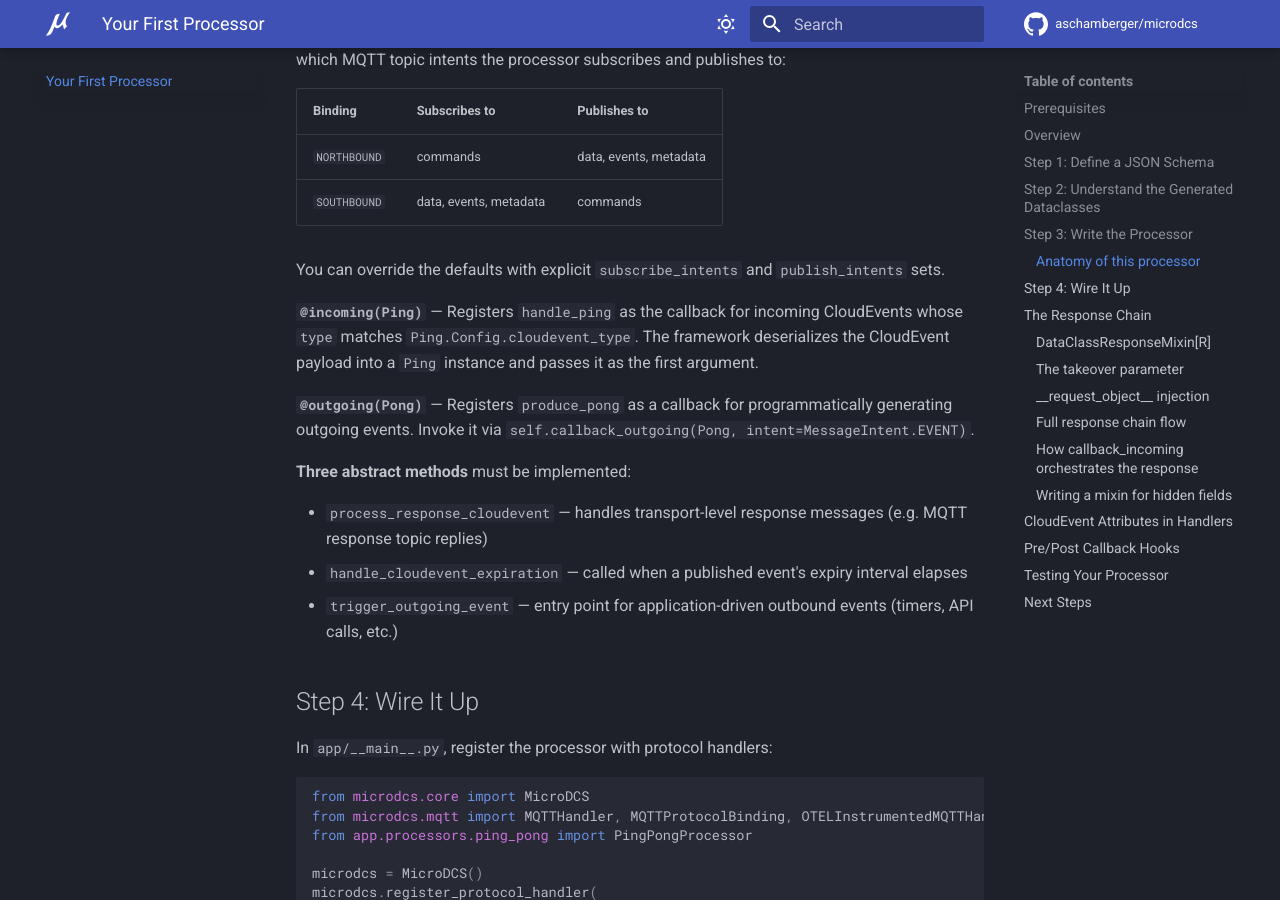
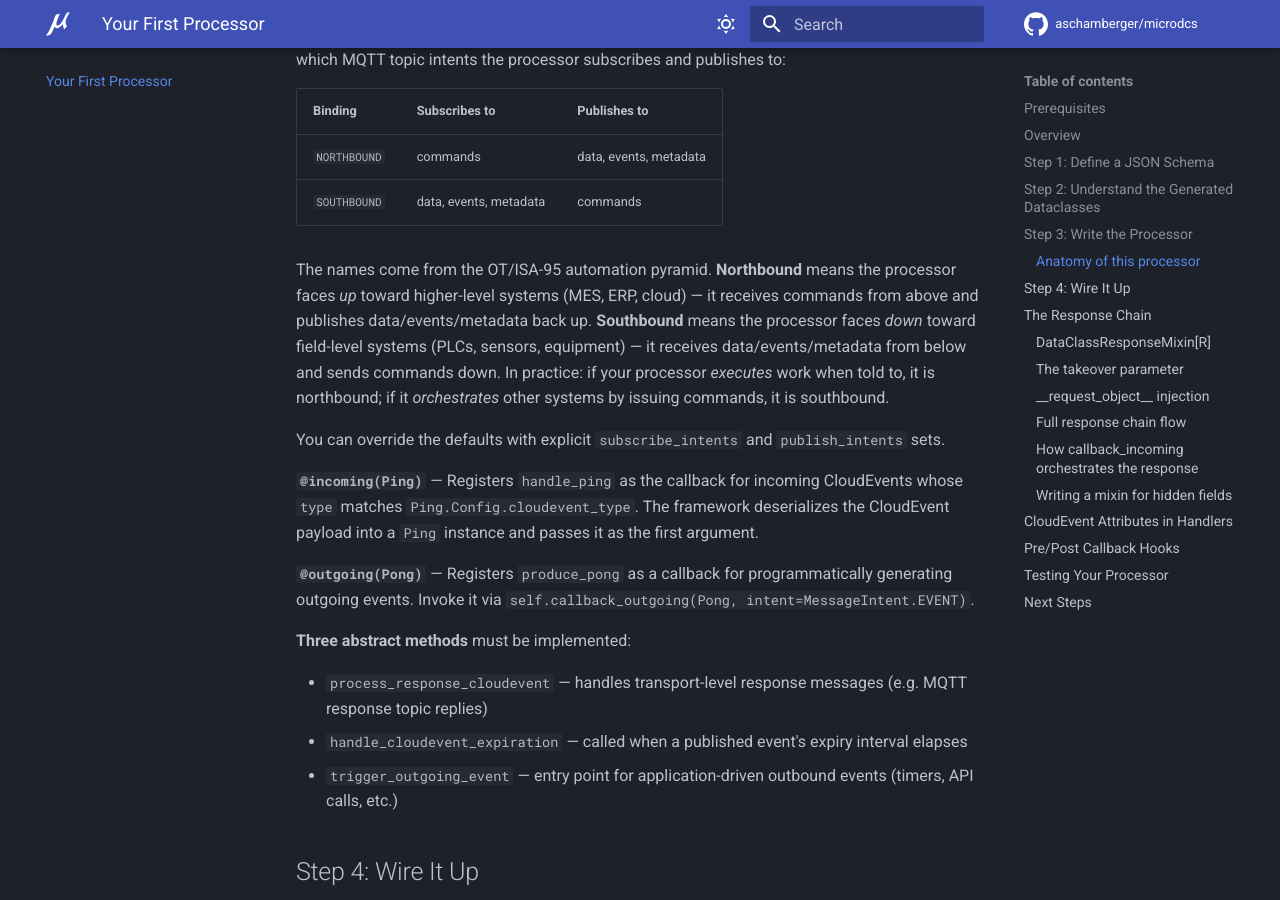
Before and after one commit to aschamberger/microdcs, an MkDocs documentation site: the page built from docs/your-first-processor.md, in a window 1280 px wide and 900 px high, scrolled down 3677 px. Built offline with MkDocs 1.6.1 and Material for MkDocs 9.7.7, drawn with Linux system fonts in a browser that asks for light colours; comment, search, counter and statistics services are not loaded.

Commit message:
docs: explain northbound/southbound naming in processor tutorial

```diff
--- a/docs/your-first-processor.md
+++ b/docs/your-first-processor.md
@@ -161,6 +161,8 @@ class PingPongProcessor(CloudEventProcessor):
 |---|---|---|
 | `NORTHBOUND` | commands | data, events, metadata |
 | `SOUTHBOUND` | data, events, metadata | commands |
+
+The names come from the OT/ISA-95 automation pyramid. **Northbound** means the processor faces *up* toward higher-level systems (MES, ERP, cloud) — it receives commands from above and publishes data/events/metadata back up. **Southbound** means the processor faces *down* toward field-level systems (PLCs, sensors, equipment) — it receives data/events/metadata from below and sends commands down. In practice: if your processor *executes* work when told to, it is northbound; if it *orchestrates* other systems by issuing commands, it is southbound.
 
 You can override the defaults with explicit `subscribe_intents` and `publish_intents` sets.
 
```
